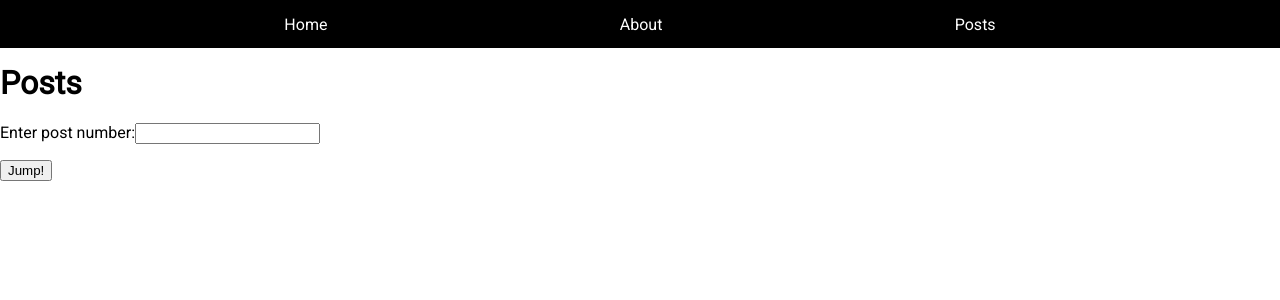
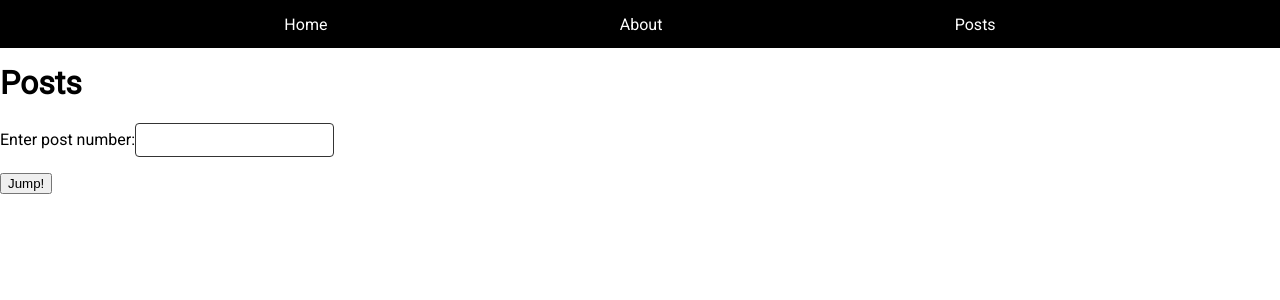
Before and after one commit to yialo/learn-nextjs, a Next.js app: page /posts in a window 1280 px wide. Shown: the top 300 px of the page. Built offline with nearby package versions, Linux system fonts and the light colour scheme.

Commit message:
Add Sass support

```diff
--- /dev/null
+++ b/css/modules/404.module.scss
@@ -0,0 +1,3 @@
+.Heading {
+  color: red;
+}
--- a/package.json
+++ b/package.json
@@ -3,6 +3,7 @@
     "next": "9.5.0",
     "react": "16.13.1",
     "react-dom": "16.13.1",
+    "sass": "1.26.10",
     "styled-components": "5.1.1"
   },
   "private": true,
--- a/pages/posts.jsx
+++ b/pages/posts.jsx
@@ -1,7 +1,16 @@
+import styled from 'styled-components';
 import { useCallback, useState } from 'react';
 import Link from 'next/link';
 
 import { MainLayout } from '../layouts/MainLayout';
+
+const Input = styled.input`
+  border: 1px solid #343434;
+  padding: 8px;
+  border-radius: 4px;
+  font-size: 14px;
+  color: #343434;
+`;
 
 export default function PostsPage() {
   const [inputValue, setInputValue] = useState('');
@@ -16,7 +25,7 @@ export default function PostsPage() {
         <h1>Posts</h1>
         <p>
           <label>Enter post number:</label>
-          <input type="text" value={inputValue} onChange={handleInputChange} />
+          <Input type="text" value={inputValue} onChange={handleInputChange} />
         </p>
         <Link href={`/post/${inputValue}`}>
           <button type="button">Jump!</button>
```
Also changed, not shown: pages/404.jsx (added, +14 -0 lines), 1 other file (tests, documents, lock files or other folders).
